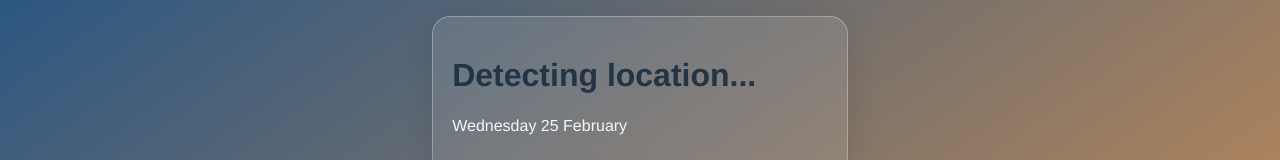
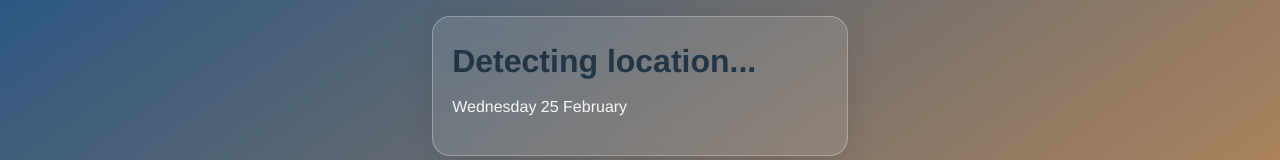
Before and after one commit to AlenaB-dev/weather-dashboard, a React (Vite) app in the folder weather-dashboard/: page / in a window 1280 px wide. Shown: the top 160 px of the page. Built offline with nearby package versions, Linux system fonts and the light colour scheme; no server answers.

Commit message:
fix: in location header module fixed missed mesure for margin

```diff
--- a/weather-dashboard/src/components/LocationHeader.module.css
+++ b/weather-dashboard/src/components/LocationHeader.module.css
@@ -1,5 +1,5 @@
 .city {
-  margin: 0.5 auto;
+  margin: 0.5rem auto;
   font-size: 2rem;
   line-height: 1.1;
   white-space: nowrap;
```
